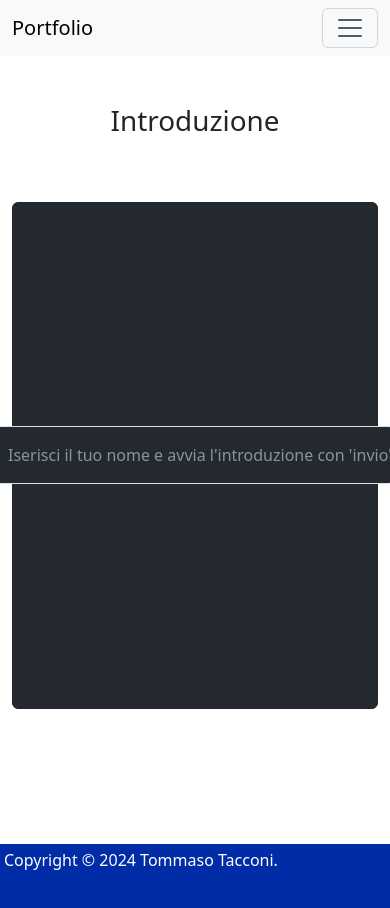
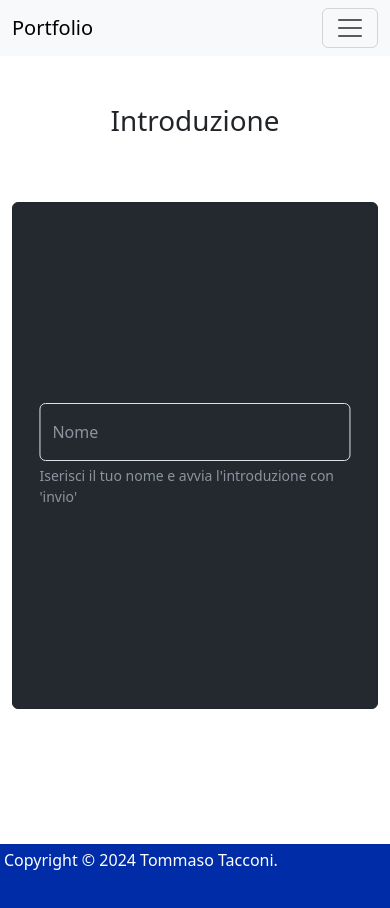
Before and after one commit to tommasotacconi/vite-boolfolio, a Vue app: page / in a window 390 px wide. Shown: the top 908 px of the page. Built offline with nearby package versions, Linux system fonts and the light colour scheme.

Commit message:
feat: Use .container directly in App layout; use text under field for longer form use instruction and use min for responsivness

```diff
--- a/src/App.vue
+++ b/src/App.vue
@@ -22,9 +22,11 @@
 		<header>
 			<AppHeader id="header" />
 		</header>
-		<main>
-			<RouterView id="main-view" />
-		</main>
+		<div class="container">
+			<main>
+				<RouterView id="main-view" />
+			</main>
+		</div>
 	</div>
 
 	<!-- Not shown immediately -->
--- a/src/pages/AppHome.vue
+++ b/src/pages/AppHome.vue
@@ -70,7 +70,6 @@ Ah dimenticavo! Il sito è in test, quindi se notassi qualche funzionamento inat
 </script>
 
 <template>
-	<div class="container">
 	<h1 class="text-center py-5">Introduzione</h1>
 
 	<div class="code-wrapper">
@@ -83,11 +82,11 @@ Ah dimenticavo! Il sito è in test, quindi se notassi qualche funzionamento inat
 				<div class="form-floating">
 					<input id="name" class="form-control" v-model.trim="name" placeholder="inserisci nome" type="text"
 						@keypress.enter="handleConfirm">
-						<label for="name">Iserisci il tuo nome e avvia l'introduzione con 'invio'</label>
+					<label for="name">Nome</label>
+					<div class="form-text">Iserisci il tuo nome e avvia l'introduzione con 'invio'</div>
 				</div>
 			</div>
 		</Transition>
-		</div>
 	</div>
 </template>
 
@@ -102,14 +101,12 @@ Ah dimenticavo! Il sito è in test, quindi se notassi qualche funzionamento inat
 	}
 
 	/* Utility */
-	.container {
-		padding: 0 20px;
-		margin: 0 auto;
-		max-width: 1150px;
-	}
-
 	.code-wrapper {
 		position: relative;
+
+		.form-text {
+			color: #8b949e;
+		}
 	}
 
 	.bounce-enter-active {
@@ -121,9 +118,7 @@ Ah dimenticavo! Il sito è in test, quindi se notassi qualche funzionamento inat
 	}
 
 	.input-field {
-		width: 400px;
-		// outline: 3px solid white;
-		// border-radius: 5px;
+		width: min(85%, 350px);
 
 		position: absolute;
 		left: 50%;
```
Lines whose indentation alone changed are shown as unchanged.
